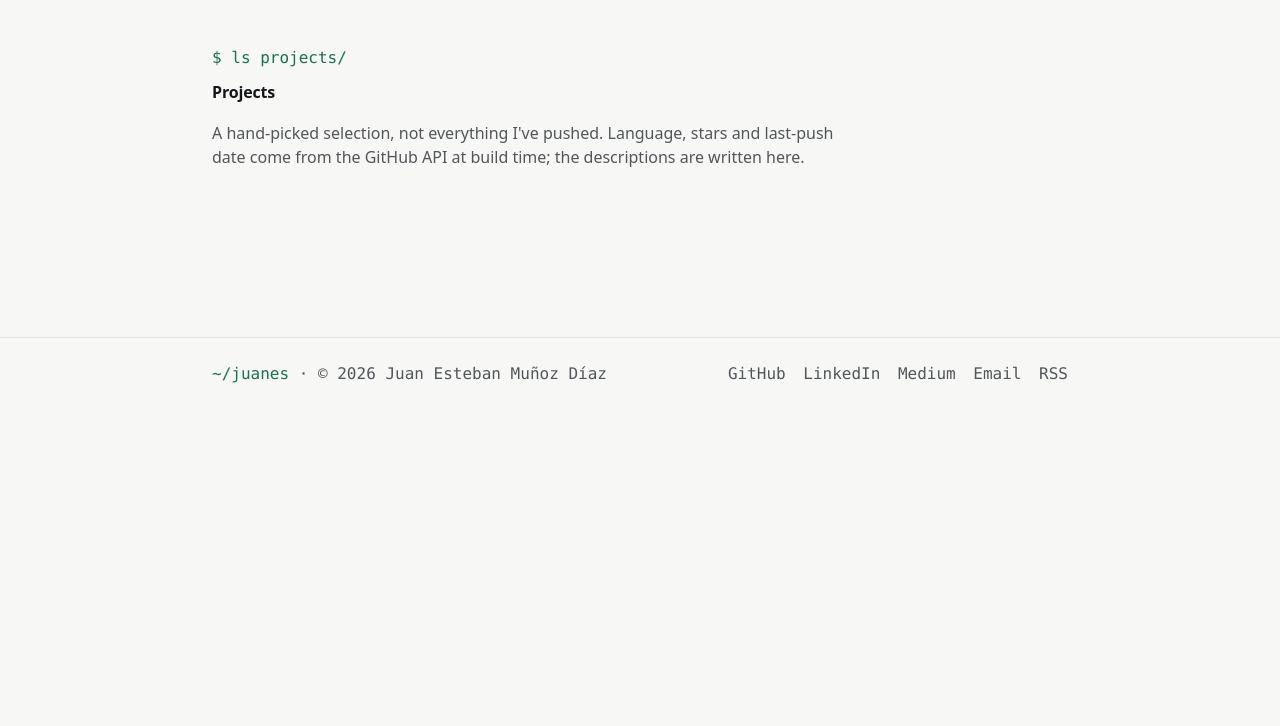
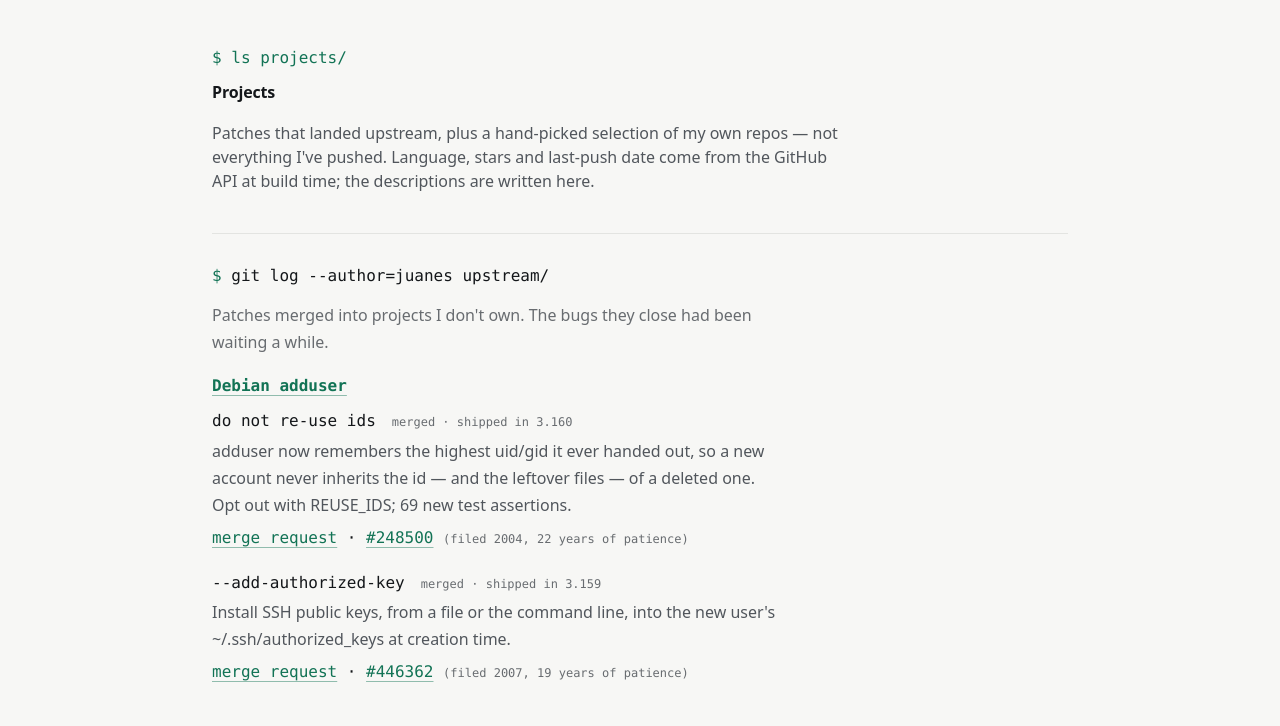
Before and after one commit to hw4n1/juanes.sh, an Astro site: page /projects in a window 1280 px wide. Shown: the part 74-800 px from the top of the page. Built offline with nearby package versions, Linux system fonts and the light colour scheme; Astro itself is replaced by a stand-in of ours; no server answers.

Commit message:
feat: list upstream Debian adduser patches on /projects
Co-Authored-By: Claude Opus 5.5 <noreply@anthropic.com>

```diff
--- /dev/null
+++ b/src/components/UpstreamContributions.astro
@@ -0,0 +1,167 @@
+---
+/**
+ * Patches I've landed in other people's projects. Hand-maintained on purpose:
+ * each entry is verifiable through its MR, its bug and the release it shipped in.
+ */
+interface Contribution {
+  title: string;
+  what: string;
+  mr: string;
+  bug: { id: number; url: string; filed: string };
+  release: string;
+}
+
+const contributions: { project: string; projectUrl: string; items: Contribution[] }[] = [
+  {
+    project: 'Debian adduser',
+    projectUrl: 'https://salsa.debian.org/debian/adduser',
+    items: [
+      {
+        title: 'do not re-use ids',
+        what: 'adduser now remembers the highest uid/gid it ever handed out, so a new account never inherits the id — and the leftover files — of a deleted one. Opt out with REUSE_IDS; 69 new test assertions.',
+        mr: 'https://salsa.debian.org/debian/adduser/-/merge_requests/144',
+        bug: { id: 248500, url: 'https://bugs.debian.org/248500', filed: '2004' },
+        release: '3.160',
+      },
+      {
+        title: '--add-authorized-key',
+        what: "Install SSH public keys, from a file or the command line, into the new user's ~/.ssh/authorized_keys at creation time.",
+        mr: 'https://salsa.debian.org/debian/adduser/-/merge_requests/141',
+        bug: { id: 446362, url: 'https://bugs.debian.org/446362', filed: '2007' },
+        release: '3.159',
+      },
+    ],
+  },
+];
+---
+
+<section class="upstream" id="upstream" aria-labelledby="upstream-title">
+  <h2 class="cmd" id="upstream-title">
+    <span class="prompt" aria-hidden="true">$</span> git log --author=juanes upstream/
+  </h2>
+  <p class="note">
+    Patches merged into projects I don't own. The bugs they close had been waiting a while.
+  </p>
+
+  {
+    contributions.map((group) => (
+      <div class="group">
+        <p class="project">
+          <a href={group.projectUrl} rel="noopener">{group.project}</a>
+        </p>
+        <ul>
+          {group.items.map((c) => (
+            <li>
+              <p class="title">
+                <code>{c.title}</code>
+                <span class="meta">
+                  merged · shipped in {c.release}
+                </span>
+              </p>
+              <p class="what">{c.what}</p>
+              <p class="links">
+                <a href={c.mr} rel="noopener">merge request</a>
+                <span aria-hidden="true">·</span>
+                <a href={c.bug.url} rel="noopener">
+                  #{c.bug.id}
+                </a>{' '}
+                <span class="age">(filed {c.bug.filed}, {new Date().getFullYear() - Number(c.bug.filed)} years of patience)</span>
+              </p>
+            </li>
+          ))}
+        </ul>
+      </div>
+    ))
+  }
+</section>
+
+<style>
+  .upstream {
+    font-family: var(--font-mono);
+    font-size: var(--text-sm);
+    line-height: 1.7;
+  }
+
+  .cmd {
+    margin: 0 0 0.75rem;
+    font-family: var(--font-mono);
+    font-size: var(--text-sm);
+    font-weight: 500;
+    letter-spacing: normal;
+    color: var(--ink-900);
+  }
+
+  .prompt {
+    color: var(--accent);
+  }
+
+  .note,
+  .what {
+    max-width: 62ch;
+    font-family: var(--font-sans);
+    font-size: var(--text-sm);
+  }
+
+  .note {
+    margin: 0 0 1rem;
+    color: var(--ink-500);
+  }
+
+  .project {
+    margin: 0 0 0.5rem;
+    font-weight: 600;
+  }
+
+  ul {
+    list-style: none;
+    margin: 0;
+    padding: 0;
+    display: flex;
+    flex-direction: column;
+    gap: 1.1rem;
+  }
+
+  .title {
+    margin: 0;
+    display: flex;
+    flex-wrap: wrap;
+    gap: 0.25rem 1rem;
+    align-items: baseline;
+    color: var(--ink-900);
+  }
+
+  .meta,
+  .age {
+    color: var(--ink-500);
+    font-size: var(--text-xs);
+  }
+
+  .what {
+    margin: 0.2rem 0 0.3rem;
+    color: var(--ink-700);
+  }
+
+  .links {
+    margin: 0;
+    display: flex;
+    flex-wrap: wrap;
+    gap: 0 0.6rem;
+    align-items: baseline;
+  }
+
+  a {
+    color: var(--accent);
+    text-decoration: underline;
+    text-decoration-color: color-mix(in srgb, var(--accent) 45%, transparent);
+    text-underline-offset: 0.25em;
+  }
+
+  a:hover {
+    text-decoration-color: var(--accent);
+  }
+
+  a:focus-visible {
+    outline: 2px solid var(--accent);
+    outline-offset: 3px;
+  }
+</style>
--- a/src/pages/projects.astro
+++ b/src/pages/projects.astro
@@ -1,11 +1,12 @@
 ---
 import BaseLayout from '../layouts/BaseLayout.astro';
 import GithubRepos from '../components/GithubRepos.astro';
+import UpstreamContributions from '../components/UpstreamContributions.astro';
 ---
 
 <BaseLayout
   title="Projects"
-  description="A hand-picked selection of my public repositories: kernel-level offensive research, Go libraries, and tooling."
+  description="Upstream patches (Debian adduser) and a hand-picked selection of my public repositories: kernel-level offensive research, Go libraries, and tooling."
   canonicalURL={new URL('/projects/', Astro.site)}
 >
   <div class="page">
@@ -13,12 +14,14 @@ import GithubRepos from '../components/GithubRepos.astro';
       <p class="prompt-prefix" aria-hidden="true">$ ls projects/</p>
       <h1>Projects</h1>
       <p class="lead">
-        A hand-picked selection, not everything I've pushed. Language, stars and last-push date come from the
-        GitHub API at build time; the descriptions are written here.
+        Patches that landed upstream, plus a hand-picked selection of my own repos — not everything I've pushed.
+        Language, stars and last-push date come from the GitHub API at build time; the descriptions are written
+        here.
       </p>
     </header>
 
     <div class="panels">
+      <UpstreamContributions />
       <GithubRepos user="hw4n1" />
     </div>
   </div>
```
